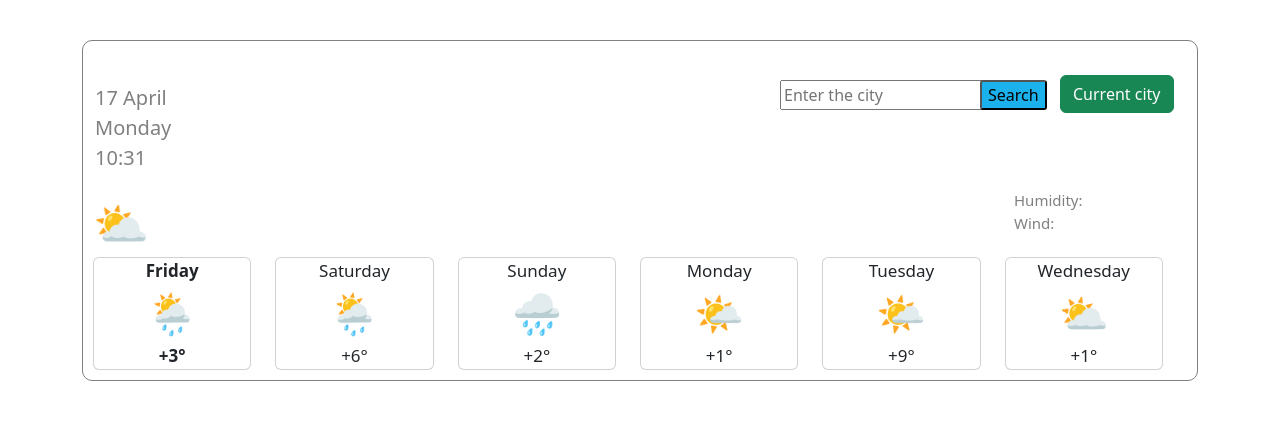
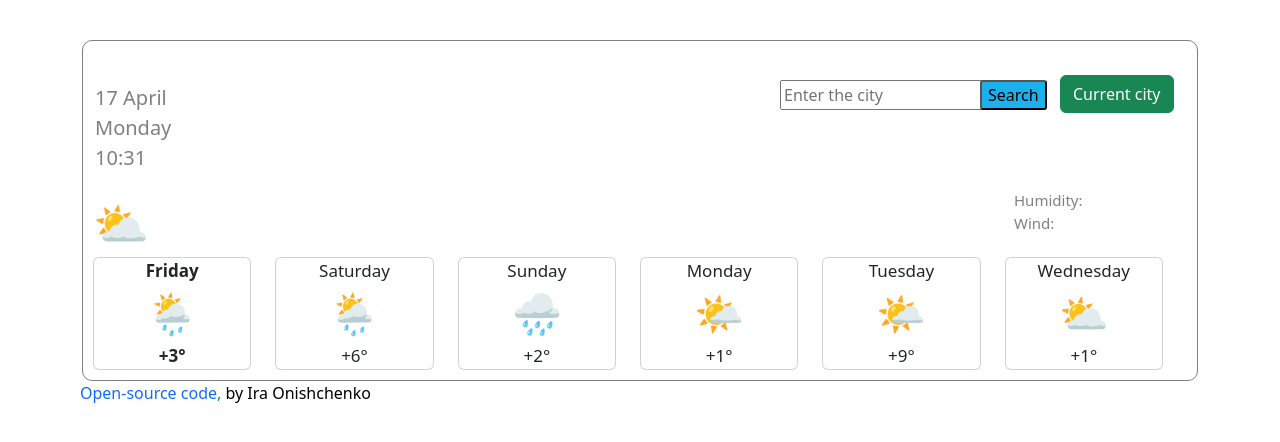
Before and after one commit to Ira-Onishchenko/Weather-app-homework-week-6, a plain HTML site: page index.html in a window 1280 px wide. Drawn offline with nearby package versions, Linux system fonts and the light colour scheme; no server answers.

Commit message:
Add a github link

```diff
--- a/design/style.css
+++ b/design/style.css
@@ -5,7 +5,10 @@ body {
 h4 {
   font-weight: bold;
 }
-
+p {
+  text-align: right;
+  padding: 0;
+}
 .shape {
   border: 1px solid;
   border-radius: 10px;
@@ -47,10 +50,6 @@ h4 {
   position: relative;
   top: -20px;
 }
-p {
-  text-align: right;
-  padding: 0;
-}
 .card-friday {
   font-weight: bold;
   font-size: 17px;
@@ -61,6 +60,13 @@ p {
 .emoji {
   font-size: 40px;
 }
+.github {
+  margin-left: 80px;
+  text-decoration: none;
+}
 #temperature {
   font-size: 45px;
 }
+#developer {
+  color: black;
+}
--- a/index.html
+++ b/index.html
@@ -130,7 +130,12 @@
         </div>
       </div>
     </div>
-    <link href="" />
+    <a
+      class="github"
+      href="https://github.com/Ira-Onishchenko/Weather-app-homework-week-6"
+    >
+      Open-source code, <span id="developer">by Ira Onishchenko</span>
+    </a>
     <script src="JS/index.js"></script>
   </body>
 </html>
```
